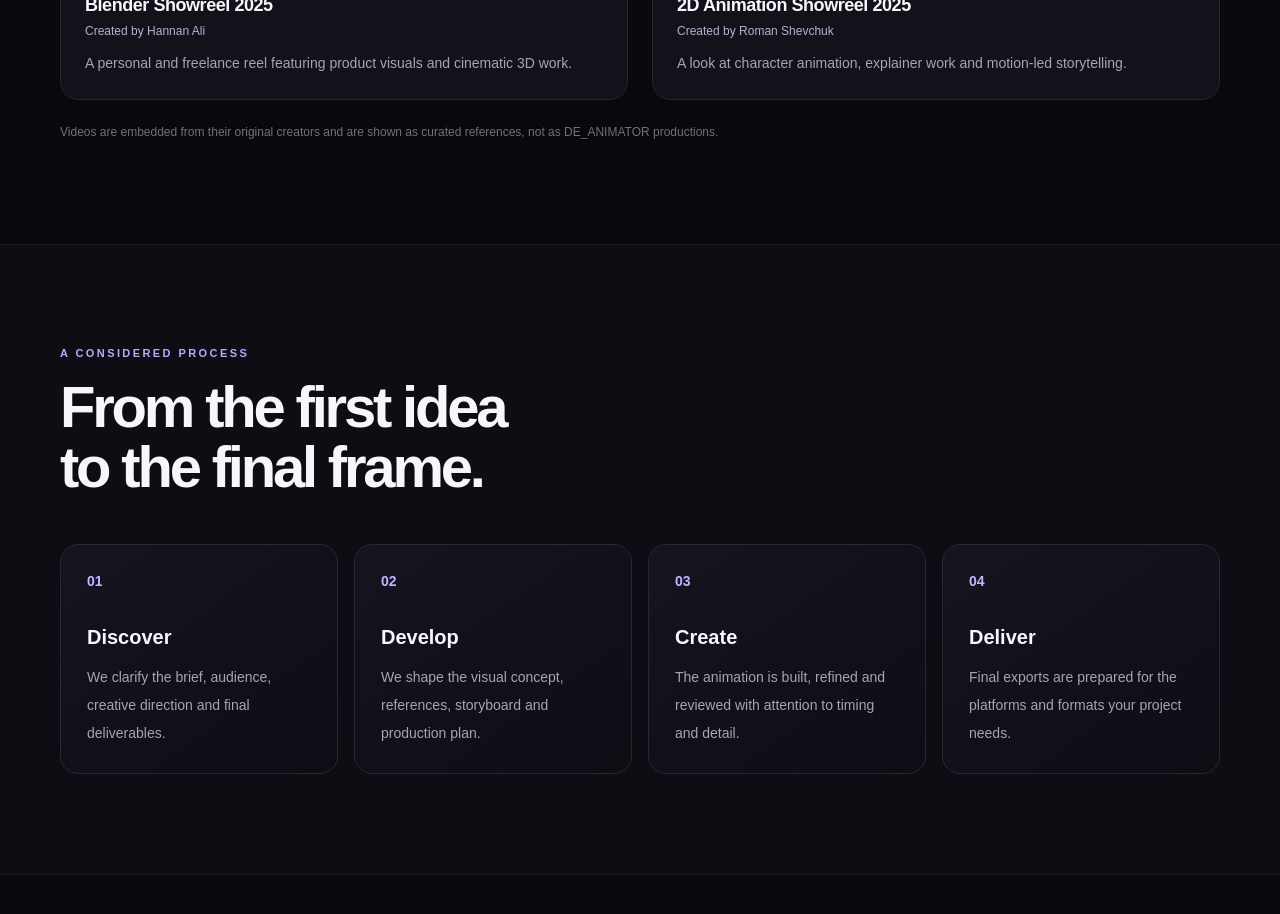
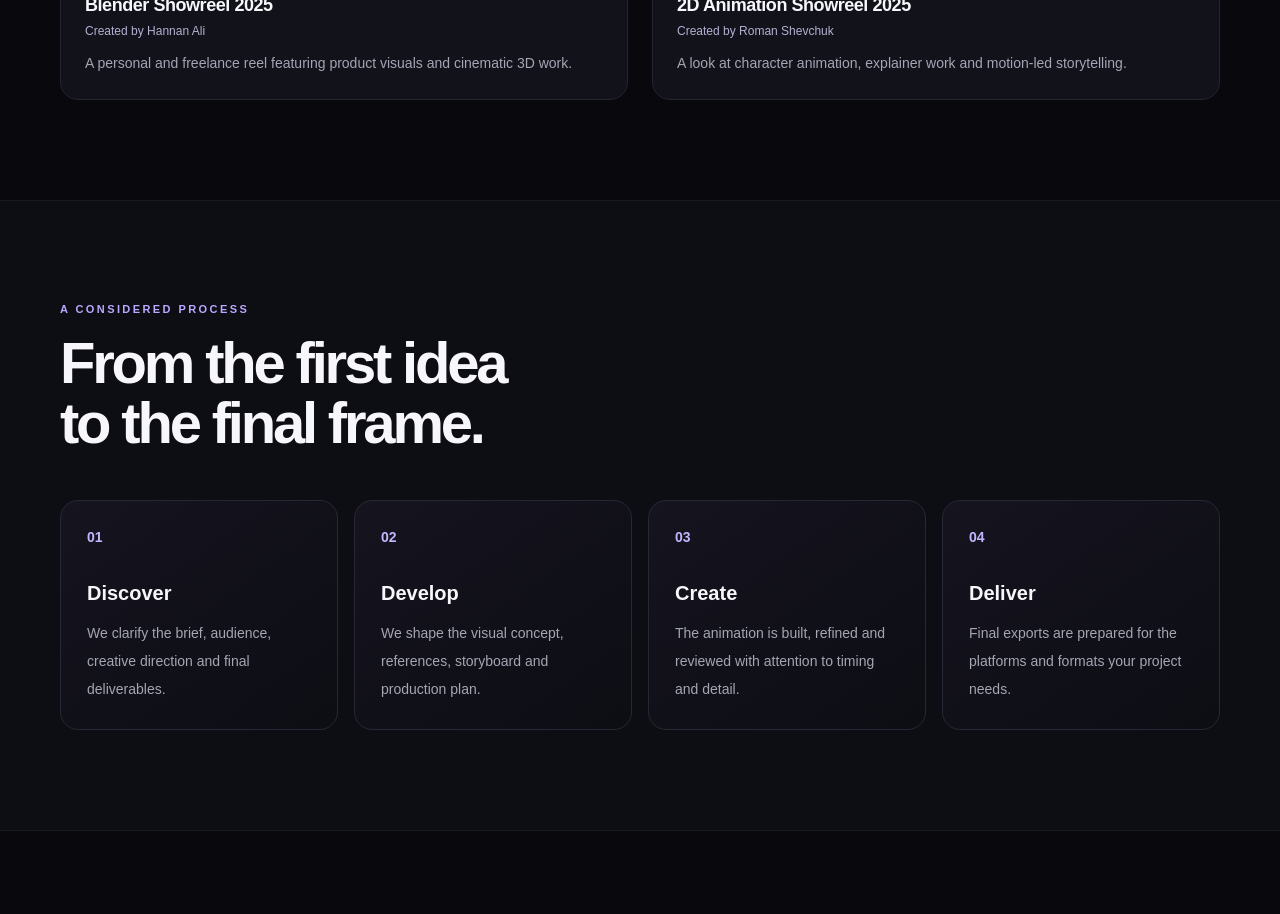
Before and after one commit to kenny6292/DE_ANIMATOR, a Next.js app: page / in a window 1280 px wide. Shown: the part 3460-4374 px from the top of the page. Built offline with nearby package versions, Linux system fonts and the light colour scheme.

Commit message:
Remove homepage video disclaimer

```diff
--- a/src/app/page.jsx
+++ b/src/app/page.jsx
@@ -99,7 +99,6 @@ export default function Home() {
           <div className="grid gap-6 md:grid-cols-2">
             {showreels.slice(0, 2).map(video => <VideoCard key={video.id} video={video} />)}
           </div>
-          <p className="mt-5 text-xs leading-6 text-zinc-500">Videos are embedded from their original creators and are shown as curated references, not as DE_ANIMATOR productions.</p>
         </div>
       </section>
 
```
